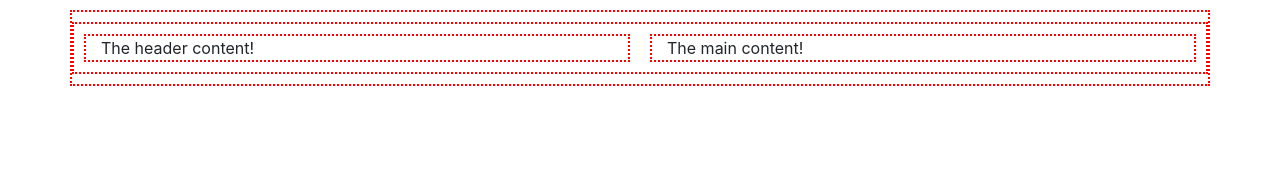
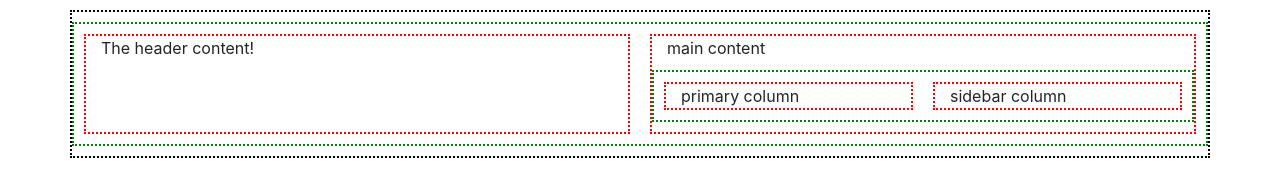
Before and after one commit to pthompso77/Twit-refact, a plain HTML site: page index.html in a window 1280 px wide. Drawn offline with nearby package versions, Linux system fonts and the light colour scheme.

Commit message:
basic layout

```diff
--- a/css/tests.css
+++ b/css/tests.css
@@ -1,6 +1,14 @@
 /* tests.css */
 
 body * {
-    border: 2px dotted red;
+    border: 2px dotted black;
     margin: 10px;
 }
+
+.col {
+    border: 2px dotted red;
+}
+
+.row {
+    border: 2px dotted green;
+}
--- a/index.html
+++ b/index.html
@@ -5,7 +5,7 @@
 <head>
     <meta charset="UTF-8">
     <meta name="viewport" content="width=device-width, initial-scale=1.0">
-    <title>Document</title>
+    <title>Tiwttre</title>
     <!-- Bootstrap CSS -->
     <link rel="stylesheet" href="https://stackpath.bootstrapcdn.com/bootstrap/4.5.2/css/bootstrap.min.css"
         integrity="sha384-JcKb8q3iqJ61gNV9KGb8thSsNjpSL0n8PARn9HuZOnIxN0hoP+VmmDGMN5t9UJ0Z" crossorigin="anonymous">
@@ -16,13 +16,25 @@
 
     <div id="site-container" class="container">
         <div class="row">
-
             <header class="col">
                 The header content!
+
+
             </header>
 
             <div id="main" class="col">
-                The main content!
+                main content
+                <div id="mainrow" class="row">
+
+                    <div id="primary" class="col">
+                        primary column
+                    </div>
+
+                    <div id="sidebar" class="col">
+                        sidebar column
+                    </div>
+
+                </div>
             </div>
 
         </div>
```
